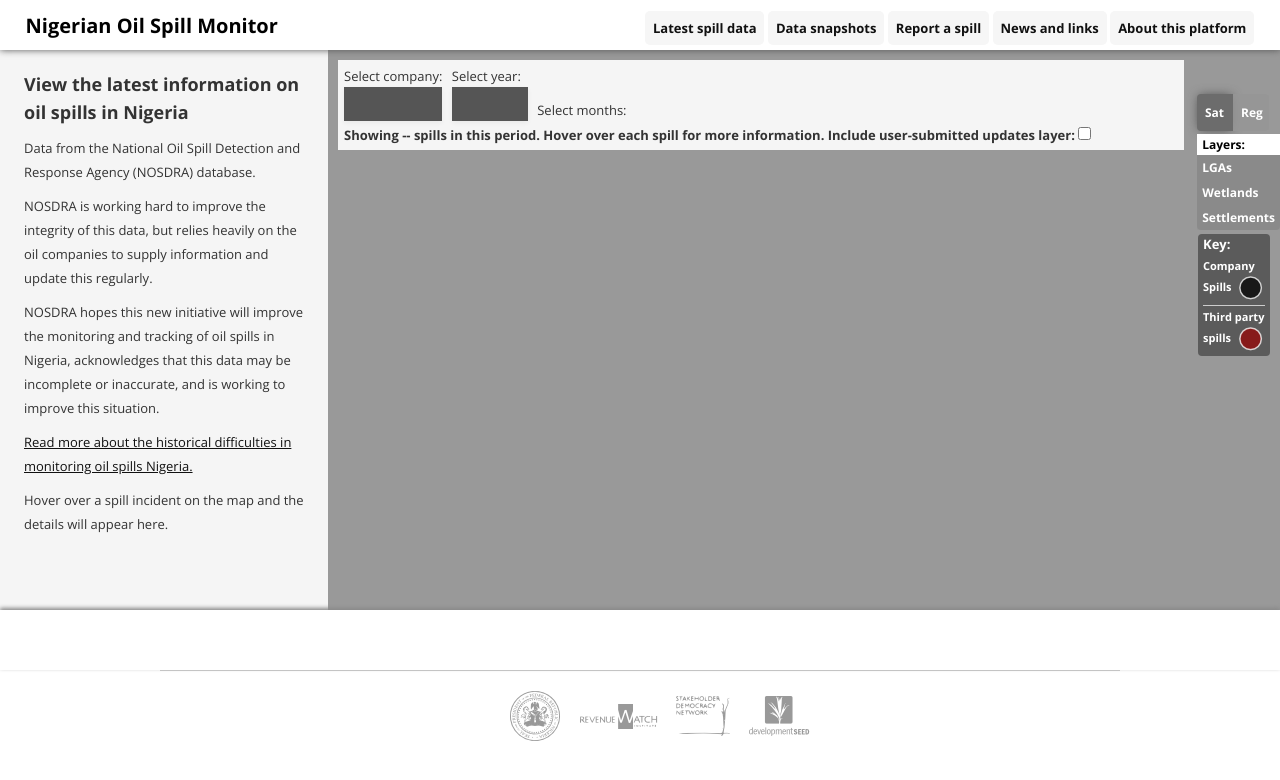
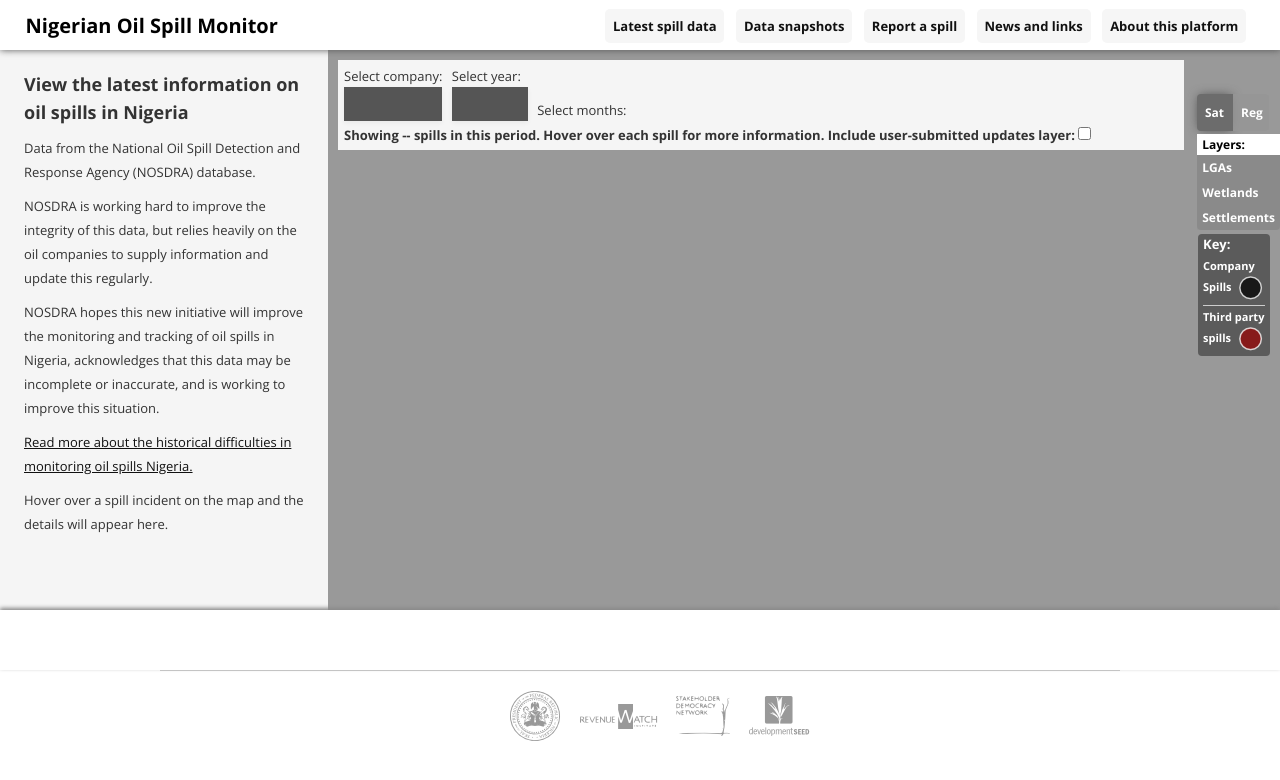
Before and after one commit to sdn4nigeria/monitoring-platform, a Jekyll site: the page built from index.html, in a window 1280 px wide. Shown: the top 780 px of the page. Built offline with Jekyll 4.4.1, drawn with Linux system fonts in a browser that asks for light colours; nearby versions of some CDN libraries; some web fonts are replaced; library files that are not in the unit come from our copies; Markdown is read by kramdown in place of the engine named in the settings.

Commit message:
Update style.css

```diff
--- a/_includes/css/style.css
+++ b/_includes/css/style.css
@@ -449,14 +449,14 @@ ul.dropdown-menu li a.switch-active:hover {
     right: 0;
     top: 8px;
     display: table-row;
-    margin-top:10px;
+    margin-top:8px;
 }
 #nav a {
     font-weight:700;
     font-size: 13px;
     min-width: 100px;
     padding:8px 8px;
-
+    margin-right:8px;
     text-align: center;
     background:#f6f6f6;
     -moz-transition: background-color 0.5s linear;
```
